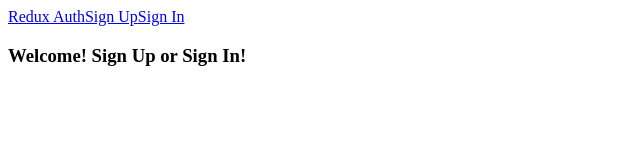
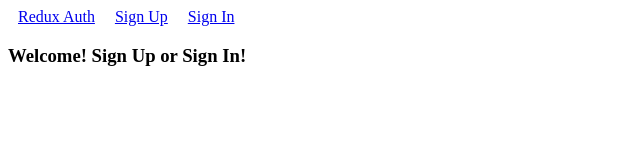
Before and after one commit to liranh85/udemy-advanced-react-and-redux-2018, a React (Create React App) app in the folder auth/client/: page / in a window 1280 px wide. Shown: the top 160 px of the page, without its empty margins (0-640 px from the left). Built offline with nearby package versions, Linux system fonts and the light colour scheme.

Commit message:
A bit of header style

```diff
--- a/auth/client/src/components/Header.js
+++ b/auth/client/src/components/Header.js
@@ -1,6 +1,7 @@
 import React, { Component } from 'react'
 import { Link } from 'react-router-dom'
 import { connect } from 'react-redux'
+import './headerStyle.css'
 
 class Header extends Component {
   renderLinks() {
@@ -20,7 +21,7 @@ class Header extends Component {
 
   render() {
     return (
-      <div>
+      <div className="header">
         <Link to="/">Redux Auth</Link>
         {this.renderLinks()}
       </div>
--- /dev/null
+++ b/auth/client/src/components/headerStyle.css
@@ -0,0 +1,7 @@
+.header {
+  display: flex;
+}
+
+.header a {
+  margin: 0 10px;
+}
```
